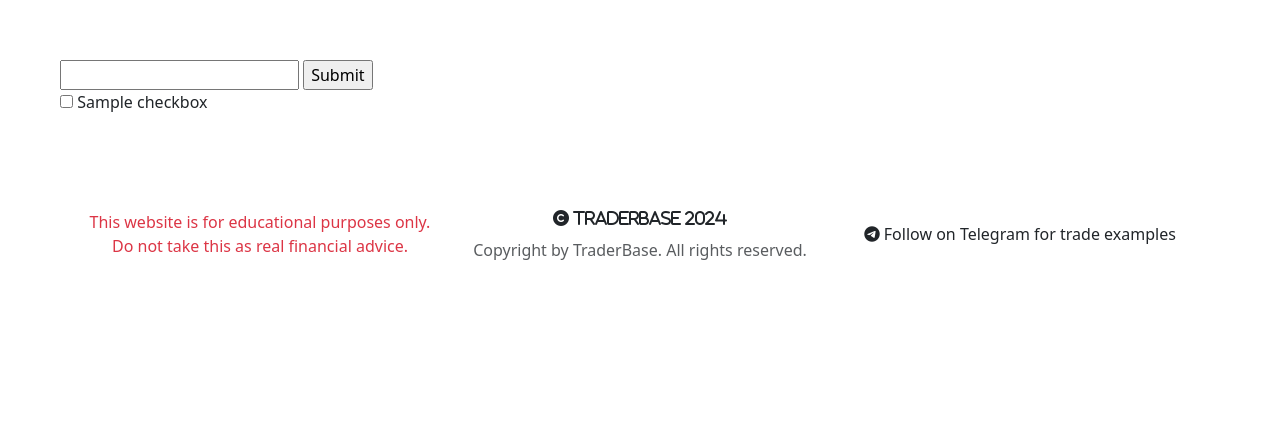
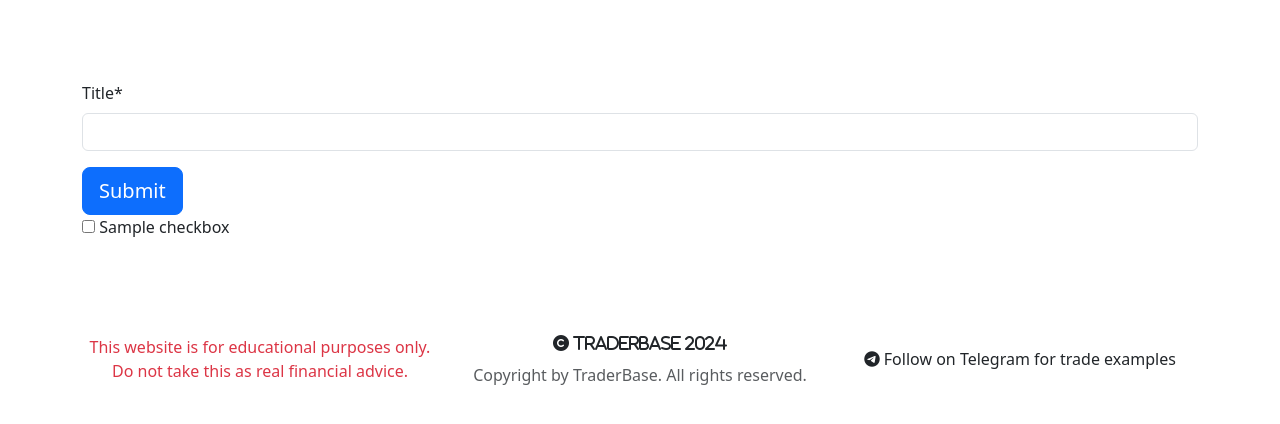
Before and after one commit to BreakellrZ/trader_base, a Django app: page /tradingcheck/list/ in a window 1280 px wide. Shown: the part 56-480 px from the top of the page. Run offline with Django 5.2, Linux system fonts and the light colour scheme; tables that the repository leaves empty hold one stand-in row (values such as "Sample post"); parts of the project's set-up code (start-up, migrations or seed data) failed here and were passed over; some libraries are stand-ins or nearby versions.

Commit message:
Changed ListForm from normal form to crispyForm

```diff
--- a/checklist/forms.py
+++ b/checklist/forms.py
@@ -9,4 +9,4 @@ class ListForm(forms.ModelForm):
 
     class Meta:
         model = Checkbox
-        fields = '__all__'
+        fields = ('title',)
--- a/checklist/templates/list_checkbox.html
+++ b/checklist/templates/list_checkbox.html
@@ -2,24 +2,34 @@
 {% block content %}
 {% load static %}
 
-<section class="justify-content-center align-items-center">
+{% load crispy_forms_tags %}
 
-<form method="POST" action="/tradingcheck/list/">
+<section class="justify-content-center align-items-center" >
+<div class="container">
+  <div class="row">
+    <div class="col">
+<!--<form method="POST" action="/tradingcheck/list/">
     {%csrf_token%}
     {{form.title}}
     <input type="submit" name="Create list">
 
+</form> -->
+
+<form id="ListForm" method="post" style="margin-top: 1.3em;">
+  {{ form | crispy }}
+  {% csrf_token %}
+  <button id="submitButton" type="submit" class="btn btn-primary btn-signup btn-lg">Submit</button>
 </form>
 
 {% for list in checklist %}
 <div class="custom-control custom-checkbox">
-    <input type="checkbox" class="custom-control-input" name="checkbox">
-    <label class="custom-control-label" for="customCheck1"> {{list}} </label>
+    <input type="checkbox" class="custom-control-input checkbox" name="checkbox">
+    <label class="custom-control-label" for="checkbox"> {{list}} </label>
   </div>
   {% endfor %}
 
-
-
+</div>
+</div>
 </section>
 
 
```
